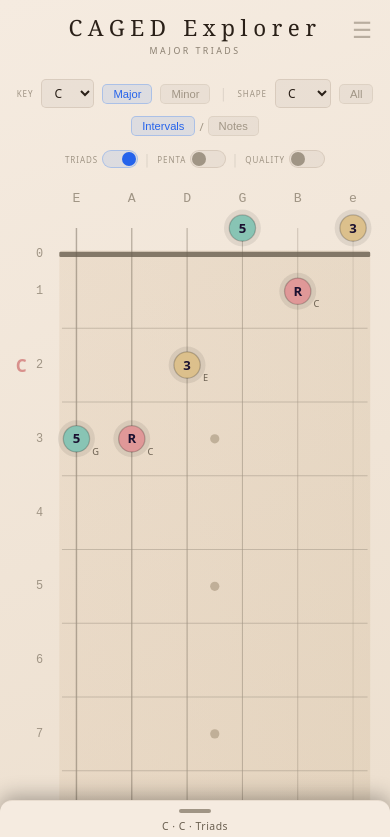
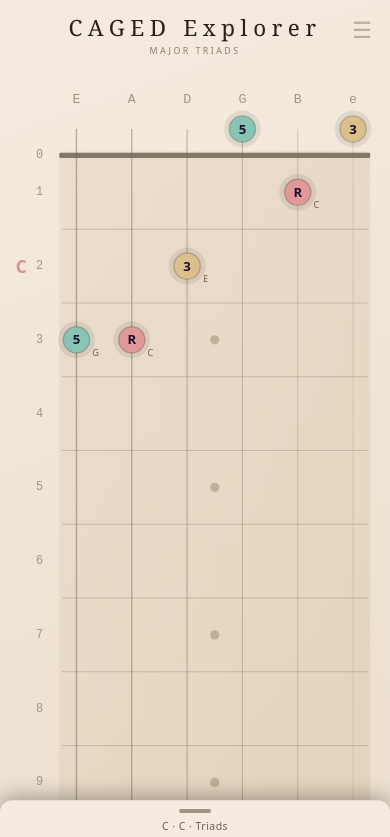
Before and after one commit to tartansandal/caged-explorer, a React (Vite) app: page / in a window 390 px wide. Shown: the top 837 px of the page. Built offline with nearby package versions, Linux system fonts and the light colour scheme.

Commit message:
feat: move mobile controls into bottom sheet

```diff
--- a/src/App.jsx
+++ b/src/App.jsx
@@ -820,49 +820,7 @@ export default function CAGEDExplorer() {
           {subtitle}
         </p>
 
-        {isMobile ? (
-          /* Mobile: Key dropdown + Major/Minor, Shape dropdown, Labels — all on one row */
-          <div style={{ display: "flex", alignItems: "center", justifyContent: "center", gap: 8, marginBottom: 14, flexWrap: "wrap" }}>
-            <span style={{ fontSize: "0.5rem", color: theme.text.dim, letterSpacing: "0.12em", textTransform: "uppercase" }}>Key</span>
-            <select
-              className="caged-select"
-              value={keyIndex}
-              onChange={e => { setKeyIndex(Number(e.target.value)); }}
-              style={{ background: theme.bg.btnOff, color: theme.text.primary, border: `1px solid ${theme.border.light}` }}
-            >
-              {NOTES.map((n, i) => (
-                <option key={i} value={i}>{isMinorKey ? NOTES[(i + 9) % 12] + "m" : n}</option>
-              ))}
-            </select>
-            <ToggleButton label="Major" active={!isMinorKey}
-              onClick={() => { setIsMinorKey(false); if (!advancedMode) { setTriadQuality("major"); setPentaQuality("major"); } }}
-              theme={theme} />
-            <ToggleButton label="Minor" active={isMinorKey}
-              onClick={() => { setIsMinorKey(true); if (!advancedMode) { setTriadQuality("minor"); setPentaQuality("minor"); } }}
-              theme={theme} />
-            <span style={{ color: theme.divider, margin: "0 2px", fontSize: "0.7rem" }}>│</span>
-            <span style={{ fontSize: "0.5rem", color: theme.text.dim, letterSpacing: "0.12em", textTransform: "uppercase" }}>Shape</span>
-            <select
-              className="caged-select"
-              value={activeShape === "all" ? "off" : activeShape}
-              onChange={e => changeShape(e.target.value)}
-              style={{ background: theme.bg.btnOff, color: theme.text.primary, border: `1px solid ${theme.border.light}`,
-                ...(activeShape === "all" && { opacity: 0.4, pointerEvents: "none" }) }}
-            >
-              {["off", ...SHAPE_ORDER].map(s => (
-                <option key={s} value={s}>
-                  {s === "off" ? "Off" : isMinorKey ? s + "m" : s}
-                </option>
-              ))}
-            </select>
-            <ToggleButton label="All" active={activeShape === "all"} onClick={() => changeShape(activeShape === "all" ? "off" : "all")} theme={theme} />
-            <span style={{ display: "inline-flex", alignItems: "center", gap: 4, flexWrap: "nowrap" }}>
-              <ToggleButton label="Intervals" active={labelMode === "intervals"} onClick={() => setLabelMode("intervals")} theme={theme} />
-              <span style={{ color: theme.text.dim, fontSize: "0.7rem" }}>/</span>
-              <ToggleButton label="Notes" active={labelMode === "notes"} onClick={() => setLabelMode("notes")} theme={theme} />
-            </span>
-          </div>
-        ) : (
+        {!isMobile && (
           <>
             {/* Key Selector: Major Row */}
             <div style={STYLE.keyRow(4)}>
@@ -912,54 +870,7 @@ export default function CAGEDExplorer() {
         )}
 
         {/* Options Row: Triads + Pentatonic + Frying Pan */}
-        {isMobile ? (() => {
-          const mLabel = { fontSize: "0.5rem", color: theme.text.dim, letterSpacing: "0.12em", textTransform: "uppercase" };
-          const mDiv = { color: theme.divider, margin: "0 2px", fontSize: "0.7rem" };
-          const mBtn = { fontSize: "0.65rem", padding: "2px 6px" };
-          return (<>
-            <div style={{ display: "flex", justifyContent: "center", alignItems: "center", gap: 4, marginBottom: 8, flexWrap: "wrap" }}>
-              <span style={mLabel}>Triads</span>
-              <PillToggle on={showTriads} onToggle={() => setShowTriads(t => !t)} theme={theme} />
-              {advancedMode && showTriads && (
-                <>
-                  {["major", "minor"].map(q => (
-                    <ToggleButton key={q} label={q === "major" ? "Maj" : "Min"}
-                      active={triadQuality === q} onClick={() => setTriadQuality(q)}
-                      style={{ fontSize: "0.6rem", padding: "2px 7px" }} theme={theme} />
-                  ))}
-                </>
-              )}
-              <span style={mDiv}>│</span>
-              <span style={mLabel}>Penta</span>
-              <PillToggle on={scaleMode !== "off"} onToggle={() => {
-                if (scaleMode !== "off") { setPentaScale("off"); setShowFryingPan(false); }
-                else { setPentaScale("pentatonic"); }
-              }} theme={theme} />
-              {scaleMode !== "off" && (
-                <ToggleButton label="Blues" active={scaleMode === "blues"}
-                  onClick={() => setPentaScale(scaleMode === "blues" ? "pentatonic" : "blues")} style={mBtn} theme={theme} />
-              )}
-              {advancedMode && scaleMode !== "off" && (
-                <>
-                  {["major", "minor"].map(q => (
-                    <ToggleButton key={q} label={q === "major" ? "Maj" : "Min"}
-                      active={pentaQuality === q} onClick={() => setPentaQuality(q)}
-                      style={{ fontSize: "0.6rem", padding: "2px 7px" }} theme={theme} />
-                  ))}
-                </>
-              )}
-              {activeShape === "all" && scaleMode !== "off" && (
-                <ToggleButton label="Pan" active={showFryingPan}
-                  onClick={() => setShowFryingPan(p => !p)} style={mBtn} theme={theme} />
-              )}
-              <span style={mDiv}>│</span>
-              <span style={{ display: "inline-flex", alignItems: "center", gap: 4 }}>
-                <span style={mLabel}>Quality</span>
-                <PillToggle on={advancedMode} onToggle={toggleAdvanced} theme={theme} />
-              </span>
-            </div>
-          </>);
-        })() : (
+        {!isMobile && (
           <div style={STYLE.optionRow(22)}>
             <span style={STYLE.optionLabel}>Triads</span>
             <PillToggle on={showTriads} onToggle={() => setShowTriads(t => !t)} theme={theme} />
@@ -1402,12 +1313,98 @@ export default function CAGEDExplorer() {
                   {sheetSummary}
                 </div>
               </div>
-              {/* Controls placeholder - will be replaced in Task 3 */}
               {sheetOpen && (
-                <div style={{ padding: "8px 12px 16px" }}>
-                  <div style={{ fontSize: "0.7rem", color: theme.text.dim, textAlign: "center" }}>
-                    Controls placeholder
+                <div style={{ padding: "8px 12px 16px", display: "flex", flexDirection: "column", gap: 10 }}>
+                  {/* Key/Shape/Labels row */}
+                  <div style={{ display: "flex", alignItems: "center", justifyContent: "center", gap: 8, flexWrap: "wrap" }}>
+                    <span style={{ fontSize: "0.5rem", color: theme.text.dim, letterSpacing: "0.12em", textTransform: "uppercase" }}>Key</span>
+                    <select
+                      className="caged-select"
+                      value={keyIndex}
+                      onChange={e => { setKeyIndex(Number(e.target.value)); }}
+                      style={{ background: theme.bg.btnOff, color: theme.text.primary, border: `1px solid ${theme.border.light}` }}
+                    >
+                      {NOTES.map((n, i) => (
+                        <option key={i} value={i}>{isMinorKey ? NOTES[(i + 9) % 12] + "m" : n}</option>
+                      ))}
+                    </select>
+                    <ToggleButton label="Major" active={!isMinorKey}
+                      onClick={() => { setIsMinorKey(false); if (!advancedMode) { setTriadQuality("major"); setPentaQuality("major"); } }}
+                      theme={theme} />
+                    <ToggleButton label="Minor" active={isMinorKey}
+                      onClick={() => { setIsMinorKey(true); if (!advancedMode) { setTriadQuality("minor"); setPentaQuality("minor"); } }}
+                      theme={theme} />
+                    <span style={{ color: theme.divider, margin: "0 2px", fontSize: "0.7rem" }}>│</span>
+                    <span style={{ fontSize: "0.5rem", color: theme.text.dim, letterSpacing: "0.12em", textTransform: "uppercase" }}>Shape</span>
+                    <select
+                      className="caged-select"
+                      value={activeShape === "all" ? "off" : activeShape}
+                      onChange={e => changeShape(e.target.value)}
+                      style={{ background: theme.bg.btnOff, color: theme.text.primary, border: `1px solid ${theme.border.light}`,
+                        ...(activeShape === "all" && { opacity: 0.4, pointerEvents: "none" }) }}
+                    >
+                      {["off", ...SHAPE_ORDER].map(s => (
+                        <option key={s} value={s}>
+                          {s === "off" ? "Off" : isMinorKey ? s + "m" : s}
+                        </option>
+                      ))}
+                    </select>
+                    <ToggleButton label="All" active={activeShape === "all"} onClick={() => changeShape(activeShape === "all" ? "off" : "all")} theme={theme} />
+                    <span style={{ display: "inline-flex", alignItems: "center", gap: 4, flexWrap: "nowrap" }}>
+                      <ToggleButton label="Intervals" active={labelMode === "intervals"} onClick={() => setLabelMode("intervals")} theme={theme} />
+                      <span style={{ color: theme.text.dim, fontSize: "0.7rem" }}>/</span>
+                      <ToggleButton label="Notes" active={labelMode === "notes"} onClick={() => setLabelMode("notes")} theme={theme} />
+                    </span>
                   </div>
+                  {/* Options row */}
+                  {(() => {
+                    const mLabel = { fontSize: "0.5rem", color: theme.text.dim, letterSpacing: "0.12em", textTransform: "uppercase" };
+                    const mDiv = { color: theme.divider, margin: "0 2px", fontSize: "0.7rem" };
+                    const mBtn = { fontSize: "0.65rem", padding: "2px 6px" };
+                    return (
+                      <div style={{ display: "flex", justifyContent: "center", alignItems: "center", gap: 4, flexWrap: "wrap" }}>
+                        <span style={mLabel}>Triads</span>
+                        <PillToggle on={showTriads} onToggle={() => setShowTriads(t => !t)} theme={theme} />
+                        {advancedMode && showTriads && (
+                          <>
+                            {["major", "minor"].map(q => (
+                              <ToggleButton key={q} label={q === "major" ? "Maj" : "Min"}
+                                active={triadQuality === q} onClick={() => setTriadQuality(q)}
+                                style={{ fontSize: "0.6rem", padding: "2px 7px" }} theme={theme} />
+                            ))}
+                          </>
+                        )}
+                        <span style={mDiv}>│</span>
+                        <span style={mLabel}>Penta</span>
+                        <PillToggle on={scaleMode !== "off"} onToggle={() => {
+                          if (scaleMode !== "off") { setPentaScale("off"); setShowFryingPan(false); }
+                          else { setPentaScale("pentatonic"); }
+                        }} theme={theme} />
+                        {scaleMode !== "off" && (
+                          <ToggleButton label="Blues" active={scaleMode === "blues"}
+                            onClick={() => setPentaScale(scaleMode === "blues" ? "pentatonic" : "blues")} style={mBtn} theme={theme} />
+                        )}
+                        {advancedMode && scaleMode !== "off" && (
+                          <>
+                            {["major", "minor"].map(q => (
+                              <ToggleButton key={q} label={q === "major" ? "Maj" : "Min"}
+                                active={pentaQuality === q} onClick={() => setPentaQuality(q)}
+                                style={{ fontSize: "0.6rem", padding: "2px 7px" }} theme={theme} />
+                            ))}
+                          </>
+                        )}
+                        {activeShape === "all" && scaleMode !== "off" && (
+                          <ToggleButton label="Pan" active={showFryingPan}
+                            onClick={() => setShowFryingPan(p => !p)} style={mBtn} theme={theme} />
+                        )}
+                        <span style={mDiv}>│</span>
+                        <span style={{ display: "inline-flex", alignItems: "center", gap: 4 }}>
+                          <span style={mLabel}>Quality</span>
+                          <PillToggle on={advancedMode} onToggle={toggleAdvanced} theme={theme} />
+                        </span>
+                      </div>
+                    );
+                  })()}
                 </div>
               )}
             </div>
```
